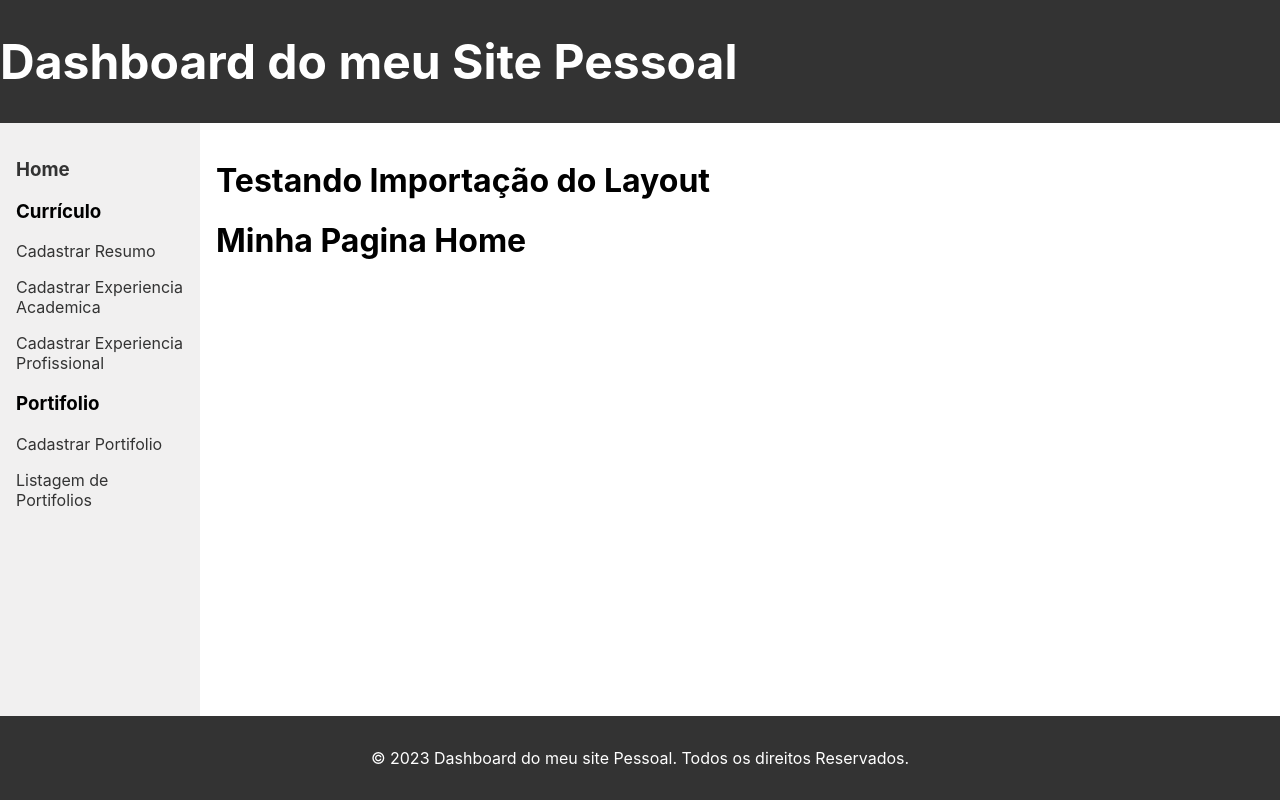
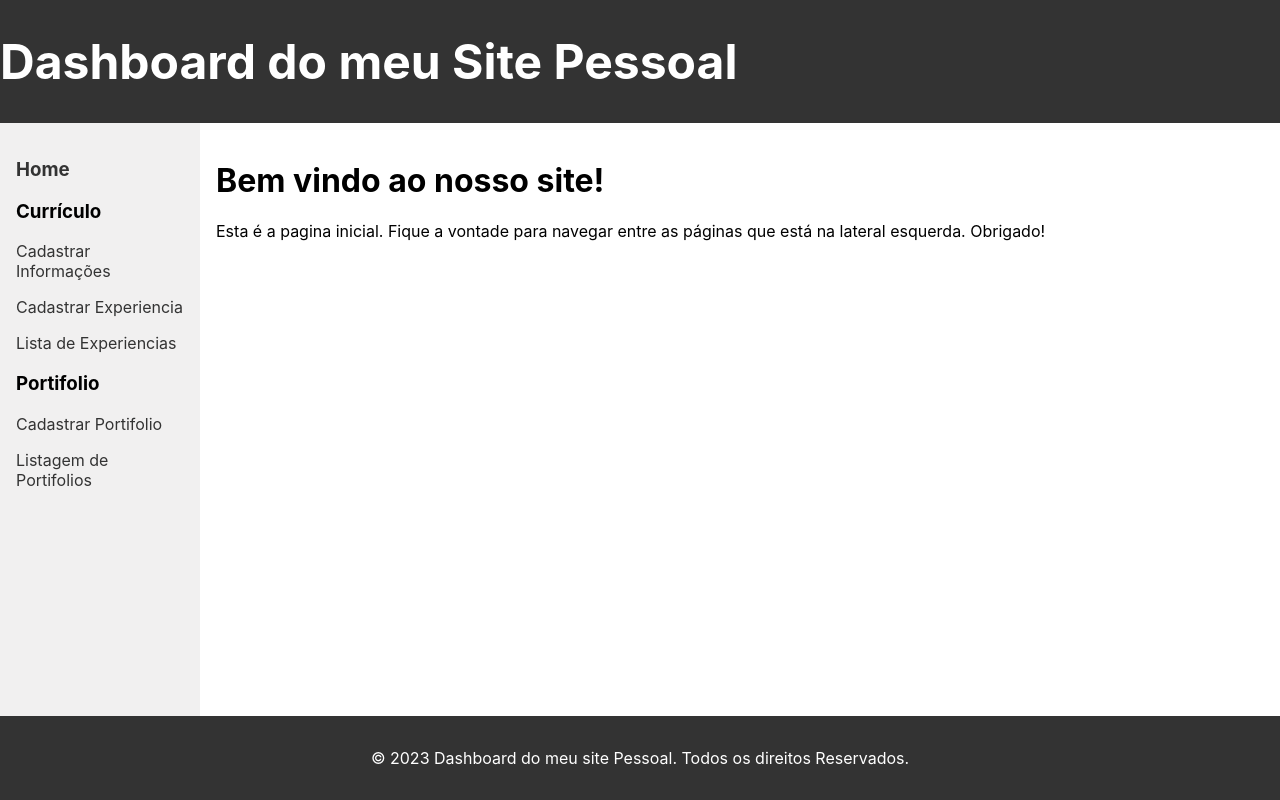
Before and after one commit to JulioMourajr/dashboard-react-ts, a React (Vite) app: page / in a window 1280 px wide. Built offline with nearby package versions, Linux system fonts and the light colour scheme.

Commit message:
Adiconando a Pagina de curriculos.

```diff
--- a/src/App.tsx
+++ b/src/App.tsx
@@ -3,9 +3,10 @@ import React from 'react'
 import { BrowserRouter, Route, Routes } from 'react-router-dom'
 
 import Layout from './components/layout'
-import Home from './pages/home/Home'
+import Home from './pages/home'
 import CadastrarPortifolio from './pages/portifolio/CadastrarPortifolio'
 import ListagemPortifolios from './pages/portifolio/ListagemPortifolios'
+import CadastrarInformacoes from './pages/curriculo/CadastrarInformacoes'
 
 
 
@@ -14,14 +15,13 @@ const App:React.FC = () => {
   return (
     <BrowserRouter>
       <Layout>
-        <h1>Testando Importação do Layout</h1>
-      <Routes>
-        <Route path='/' element={<Home/>}/>
-        <Route path='/portifolio/cadastro' element={<CadastrarPortifolio/>}/>
-        <Route path='/portifolio/listagem' element={<ListagemPortifolios/>}/>
-      </Routes>
+        <Routes>
+          <Route path='/' element={<Home/>}/>
+          <Route path='/curriculo/informacoes/cadastro' element={<CadastrarInformacoes/>}/>
+          <Route path='/portifolio/cadastro' element={<CadastrarPortifolio/>}/>
+          <Route path='/portifolio/listagem' element={<ListagemPortifolios/>}/>
+        </Routes>
       </Layout>
-
     </BrowserRouter>
 
   )
--- a/src/components/layout/Sidebar/Sidebar.tsx
+++ b/src/components/layout/Sidebar/Sidebar.tsx
@@ -18,18 +18,18 @@ const SideBar:React.FC = ()=>{
       <h3>Currículo</h3>
       <ul>
         <li>
-          <NavLink to="/curriculo/cadastro/resumo" className={styles.active}>
-            Cadastrar Resumo
+          <NavLink to="/curriculo/informacoes/cadastro" className={styles.active}>
+            Cadastrar Informações
           </NavLink>
         </li>
         <li>
-          <NavLink to="/curriculo/cadastro/experiencia-academica" className={styles.active}>
-            Cadastrar Experiencia Academica
+          <NavLink to="/curriculo/experiencia/cadastro" className={styles.active}>
+            Cadastrar Experiencia
           </NavLink>
         </li>
         <li>
-          <NavLink to="/curriculo/cadastro/experiencia-profissional" className={styles.active}>
-            Cadastrar Experiencia Profissional
+          <NavLink to="/curriculo/experiencia/lista" className={styles.active}>
+            Lista de Experiencias
           </NavLink>
         </li>
       </ul>
--- /dev/null
+++ b/src/pages/curriculo/CadastrarInformacoes/CadastrarInformacoes.tsx
@@ -0,0 +1,12 @@
+import React from "react";
+
+const CadastrarInformacoes = ()=>{
+  return(
+    <div>
+      <h1>Cadastrar Informacoes</h1>
+      <p>Formulario para Cadastro de Informações</p>
+    </div>
+  )
+}
+
+export default CadastrarInformacoes;
--- /dev/null
+++ b/src/pages/curriculo/CadastrarInformacoes/index.ts
@@ -0,0 +1 @@
+export {default} from './CadastrarInformacoes'
--- a/src/pages/home/Home.tsx
+++ b/src/pages/home/Home.tsx
@@ -2,7 +2,12 @@ import React from "react";
 
 const Home = ()=>{
   return(
-    <h1>Minha Pagina Home</h1>
+    <main>
+      <h1>Bem vindo ao nosso site!</h1>
+      <p>Esta é a pagina inicial. Fique a vontade para navegar entre as páginas que está na lateral esquerda. Obrigado!</p>
+    </main>
+
+
   )
 }
 
--- /dev/null
+++ b/src/pages/home/index.ts
@@ -0,0 +1 @@
+export {default} from './Home'
```
Also changed, not shown: src/pages/curriculo/CadastrarInformacoes/CadastrarInformacoes.module.css (added), src/pages/home/Home.module.css (added).
